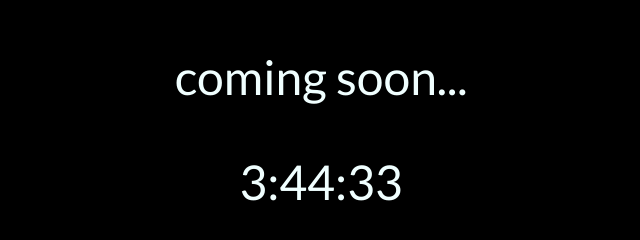
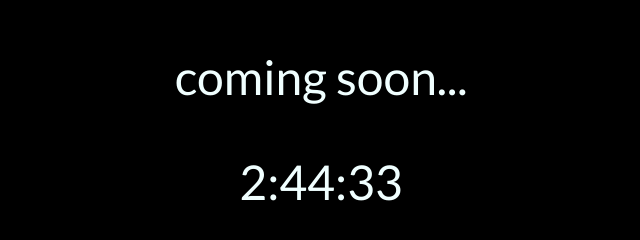
Before and after one commit to cnrstvns/cnrstvns, a plain HTML site: page index.html in a window 1280 px wide. Shown: the full height of the page, 319-959 px from the left. Drawn offline with Linux system fonts and the light colour scheme.

Commit message:
Update index.html

```diff
--- a/index.html
+++ b/index.html
@@ -34,7 +34,6 @@
                 var s = today.getSeconds();
                 m = checkTime(m);
                 s = checkTime(s);
-                h += 1
                 if(h > 12){
                     h -= 12;
                 }
```
